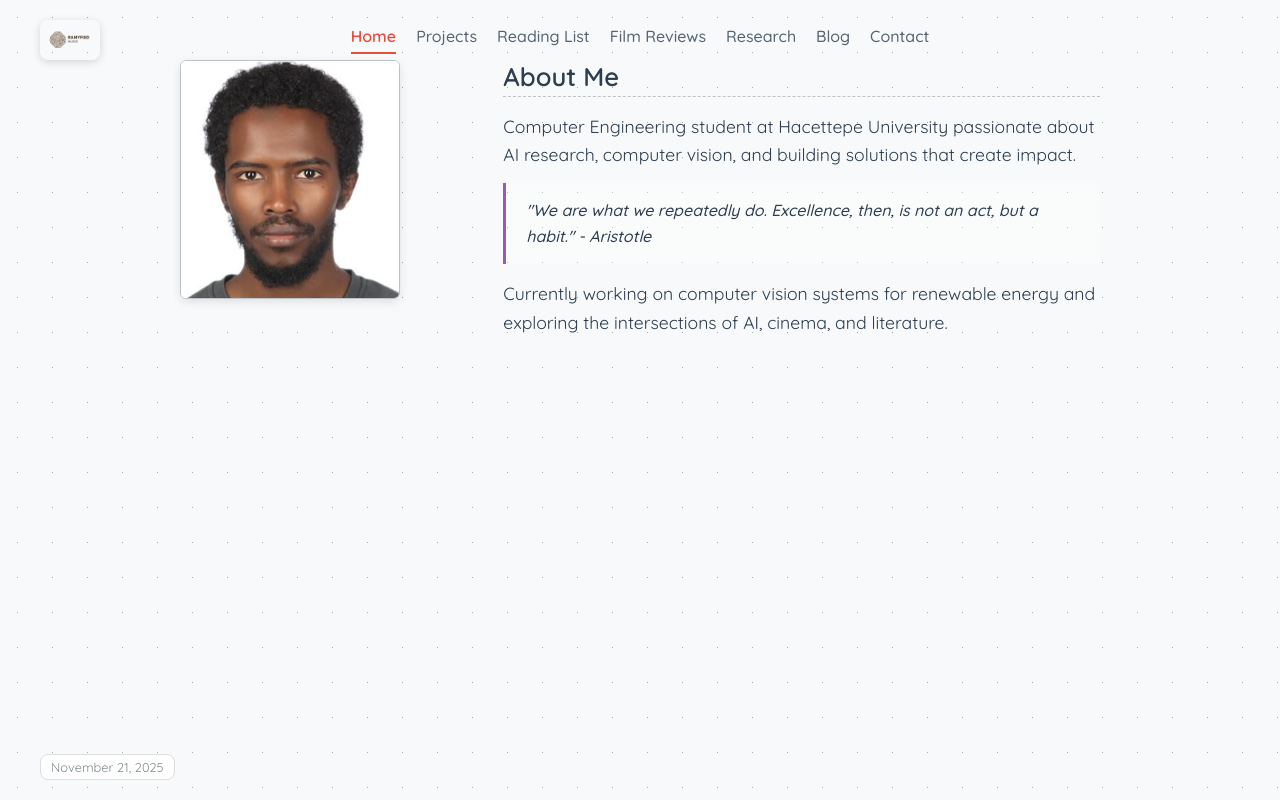
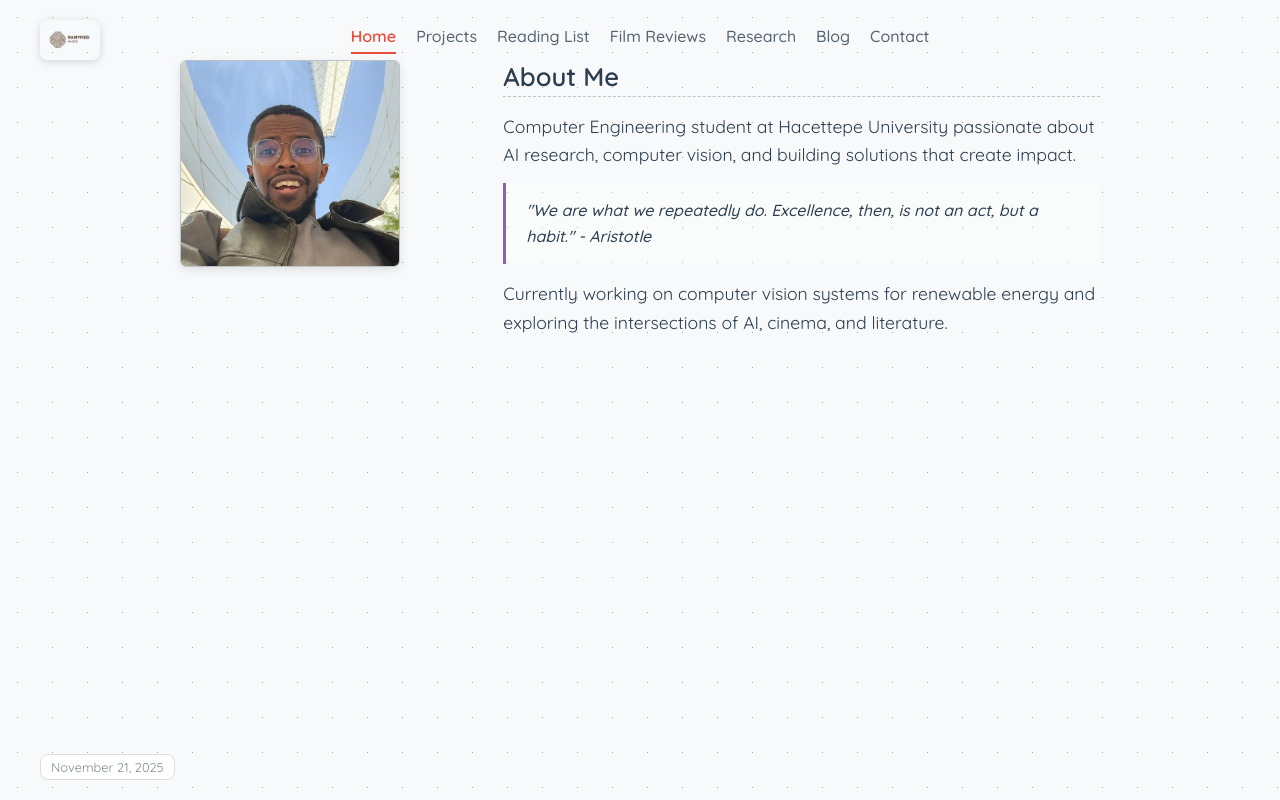
Before and after one commit to Ramykaz/ramified-muses, a React (Vite) app: page / in a window 1280 px wide. Built offline with nearby package versions, Linux system fonts and the light colour scheme.

Commit message:
fixed glolabl style

```diff
--- a/src/pages/Home.tsx
+++ b/src/pages/Home.tsx
@@ -8,12 +8,13 @@ const Home: React.FC = () => {
   return (
     <div className="notebook-page page-home">
       <div className="content-wrapper">
-        <h1 className="page-title"></h1>
+        <h1 className="page-title">
+        </h1>
 
         <div className="profile-section">
           <div>
             <img
-              src="/profile.jpg"
+              src="/profi.jpg"
               alt="Ramadan Shemsu Hussen"
               className="profile-image"
             />
```
Also changed, not shown: public/profi.jpg (added), public/profil.jpg (added).
